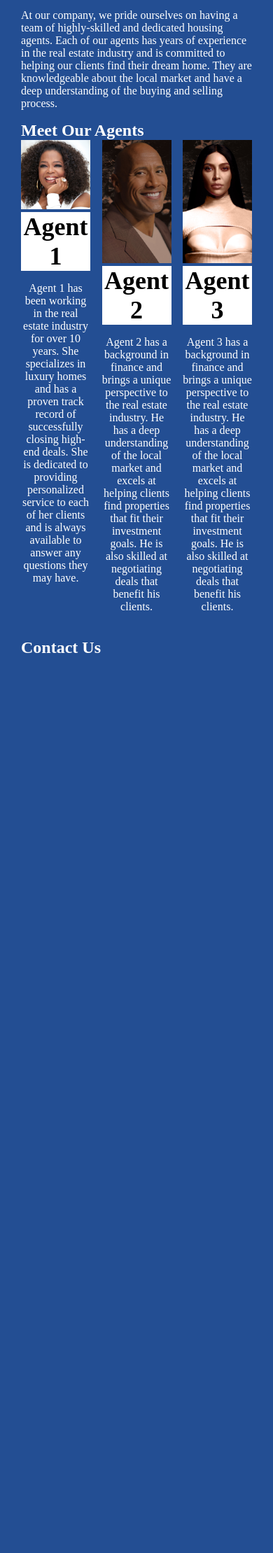
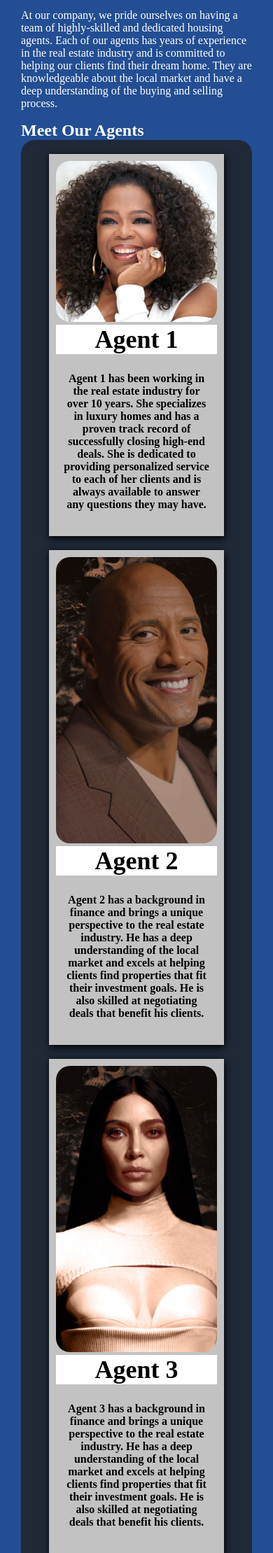
Before and after one commit to Osas3dx/Memory-marching-game, a PHP site: page /agent/agents.html in a window 390 px wide. Shown: the part 213-2432 px from the top of the page at 70% size. Before the commit the page ends 1146 px from the top, so only its background shows below. Run offline with PHP 8.4, Linux system fonts and the light colour scheme.

Commit message:
adding some changes mostly to the css

```diff
--- a/agent/style.css
+++ b/agent/style.css
@@ -3,23 +3,39 @@ h2,
 h3 {
     margin: 0;
     padding: 0;
+    word-wrap: break-word;
+    background-color: none;
 }
 
 /* Styles for the agent profiles */
 .agent-profiles {
+    padding: 20px;
     display: flex;
     flex-wrap: wrap;
     justify-content: space-between;
+    background-color: #1f2937;
+    border-radius: 20px;
 }
-
+.agent-profiles p{
+    color: black;
+    border-radius: 20px;
+    font-weight: 900;
+    padding: 10px;
+}
 .agent-profile {
-    width: 30%;
+    background-color: rgb(194, 194, 194);
+    margin: auto;
+    padding: 10px;
+    width: 250px;
+    height: 100%;
     margin-bottom: 20px;
     text-align: center;
+    box-shadow: 1px 3px 10px black;
 }
 
 .agent-profile img {
     width: 100%;
+    border-radius: 20px;
 }
 
 /* Styles for the contact section */
--- a/style.css
+++ b/style.css
@@ -9,14 +9,13 @@ body{
     background-blend-mode: multiply;
     background-repeat: no-repeat;
     background-size: cover;
-    background-position: center;
+
 
 }
 .wrapper{
     background-color: white;
     color: white;
     height: 1150px;
-    overflow-x: hidden;
 }
 .header,.mainFront{
     padding: 20px;
@@ -204,11 +203,6 @@ a{
         width: 100%;
 
     }
-    .wrapper{
-
-        overflow-x: hidden;
-
-    }
     .mainFront{
         display: flex;
         flex-wrap: wrap;
```
Also changed, not shown: other parts of style.css (+28 -7 lines), 1 other file.
